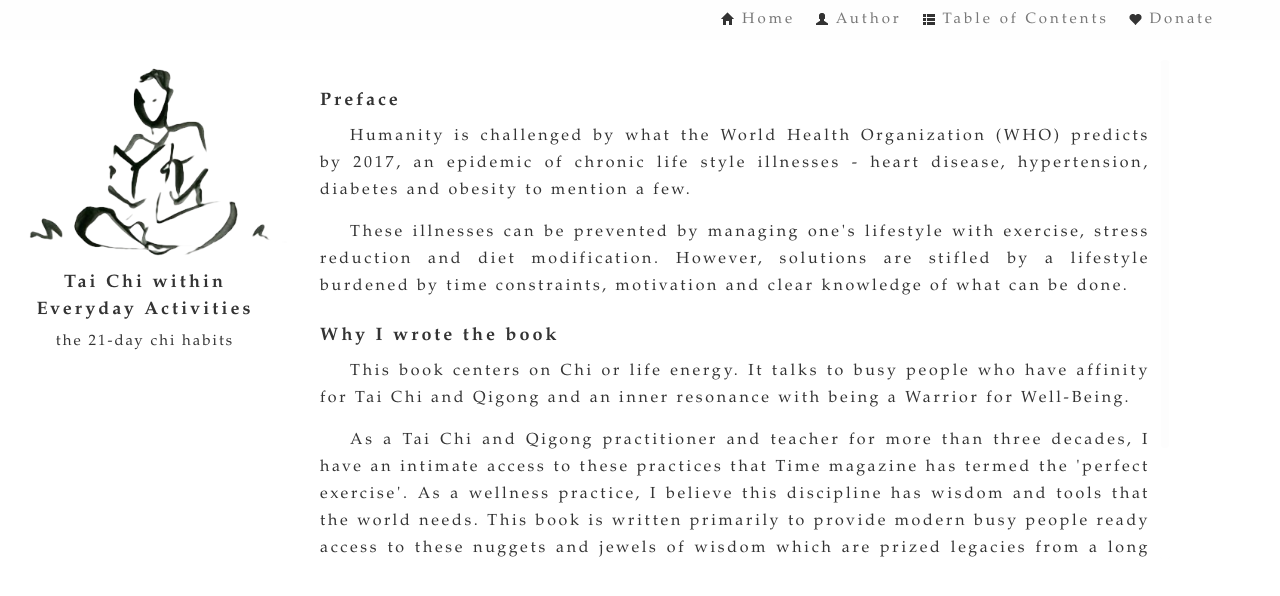
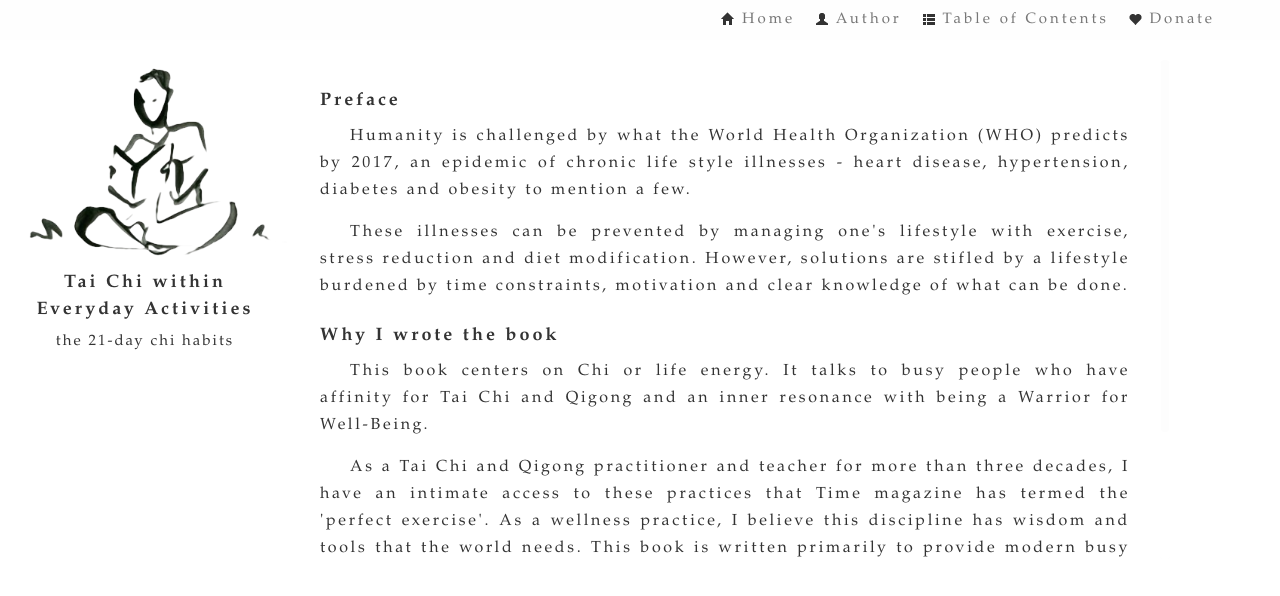
Before and after one commit to chihabit/Everyday-Taichi-Habits, a Jekyll site: the page built from content/home.html, in a window 1280 px wide. Shown: the top 596 px of the page. Built offline with Jekyll 4.4.1, drawn with Linux system fonts in a browser that asks for light colours; some web fonts are replaced; Markdown is read by kramdown in place of the engine named in the settings.

Commit message:
Add padding-right to p's.

```diff
--- a/css/style.css
+++ b/css/style.css
@@ -21,7 +21,7 @@
 }
 
 p {
-  padding-bottom: 15px;
+  padding: 0 20px 15px 0;
   font-family: 'Della Respira', Garamond, sans-serif;
   font-size: 16px;
   line-height: 27px;
```
